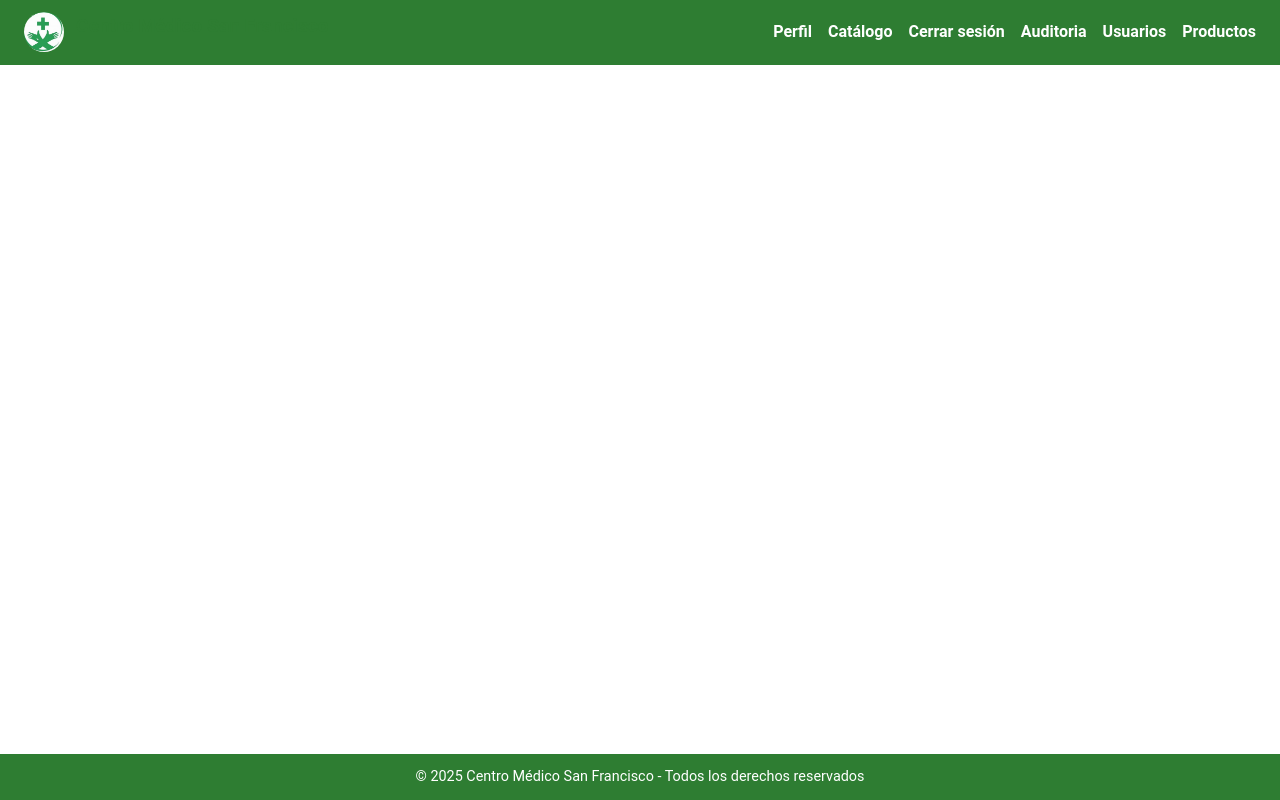
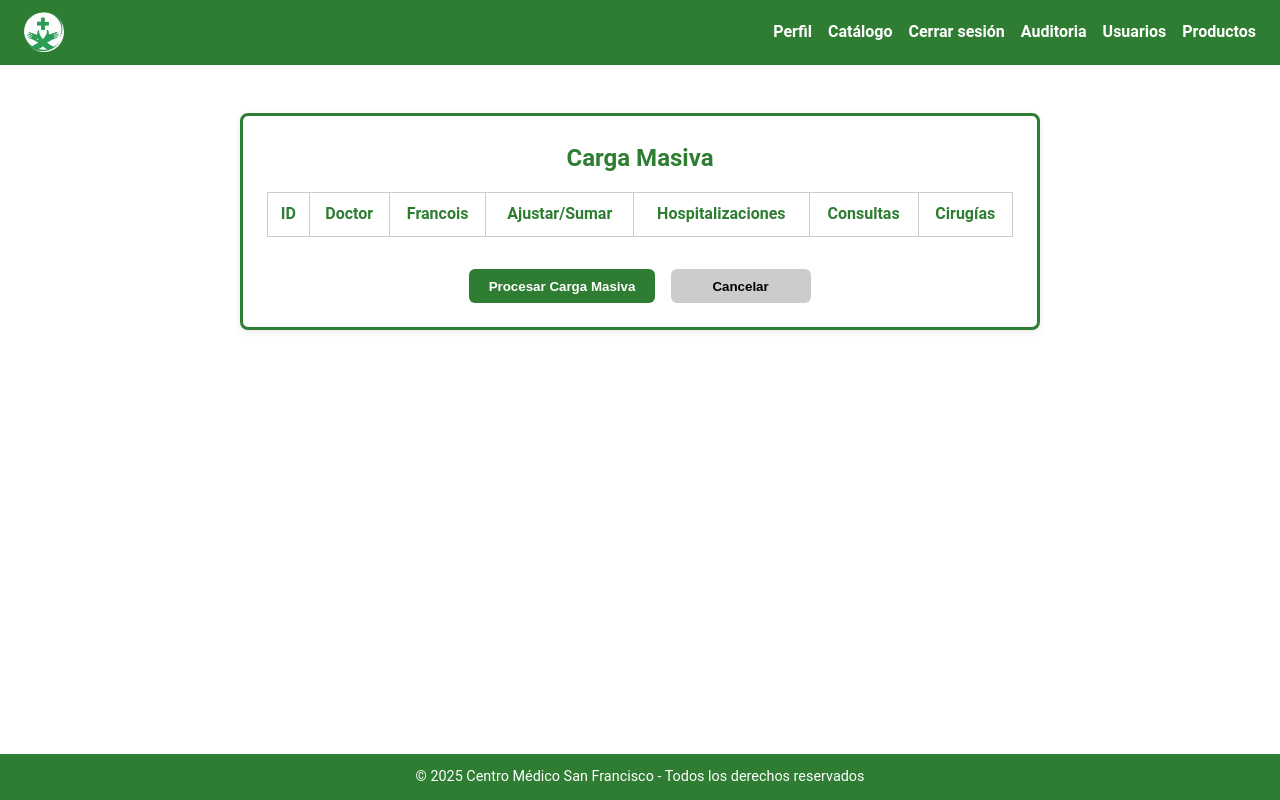
Before and after one commit to HERDACHI/estigma, a React (Vite) app in the folder stigma-app/: page /carga-masiva in a window 1280 px wide. Built offline with nearby package versions, Linux system fonts and the light colour scheme.

Commit message:
Requerimientos de Jesica 1

```diff
--- a/stigma-app/package.json
+++ b/stigma-app/package.json
@@ -14,7 +14,8 @@
     "bootstrap": "^5.3.8",
     "react": "^19.2.0",
     "react-dom": "^19.2.0",
-    "react-router-dom": "^7.9.6"
+    "react-router-dom": "^7.9.6",
+    "xlsx": "^0.18.5"
   },
   "devDependencies": {
     "@eslint/js": "^9.39.1",
--- a/stigma-app/src/App.jsx
+++ b/stigma-app/src/App.jsx
@@ -4,7 +4,6 @@ import Perfil from './pages/Perfil';
 import Catalogo from './pages/Catalogo';
 import CanjeExitoso from './pages/CanjeExitoso';
 import Auditoria from './pages/Auditoria';
-import Usuarios from './pages/Usuarios';
 import Productos from './pages/Productos';
 import Header from './components/Header';
 import Footer from './components/Footer';
@@ -14,6 +13,7 @@ import GestionServicios from './pages/GestionServicios';
 import EditarProducto from './pages/EditarProducto';
 import GestionUsuarios from './pages/GestionUsuarios';
 import CrearUsuario from './pages/CrearUsuario';
+import CargaMasiva from './pages/CargaMasiva';
 
 function App() {
   return (
@@ -36,6 +36,8 @@ function App() {
             <Route path="/gestion-servicios/:id" element={<GestionServicios />} />
             <Route path="/usuarios" element={<GestionUsuarios />} />
             <Route path="/crear-usuario" element={<CrearUsuario />} />
+            <Route path="/gestion-usuarios" element={<GestionUsuarios />} />
+            <Route path="/carga-masiva" element={<CargaMasiva />} />
 
           </Routes>
         </main>
@@ -46,36 +48,3 @@ function App() {
 }
 
 export default App;
-
-
-
-/*import { BrowserRouter, Routes, Route, Navigate } from 'react-router-dom';
-import Login from './pages/Login';
-import Perfil from './pages/Perfil';
-import Catalogo from './pages/Catalogo';
-import CanjeExitoso from './pages/CanjeExitoso';
-import Header from './components/Header';
-import Footer from './components/Footer';
-
-function App() {
-  return (
-    <BrowserRouter>
-      <div className="app-container">
-        <Header />
-        <main className="app-main">
-          <Routes>
-            {/* Ruta por defecto redirige a login
-            <Route path="/" element={<Navigate to="/login" />} />
-            <Route path="/login" element={<Login />} />
-            <Route path="/perfil" element={<Perfil />} />
-            <Route path="/catalogo" element={<Catalogo />} />
-            <Route path="/canje-exitoso" element={<CanjeExitoso />} />
-          </Routes>
-        </main>
-        <Footer />
-      </div>
-    </BrowserRouter>
-  );
-}
-
-export default App; */
--- a/stigma-app/src/assets/colores-cmsf.css
+++ b/stigma-app/src/assets/colores-cmsf.css
@@ -19,7 +19,7 @@ body {
   border-radius: 8px;
 }
 
-.card-cmsf {
+.card-cmsf,.perfil-header {
   border: 1px solid var(--cmsf-verde);
   background-color: var(--cmsf-acento);
 }
--- a/stigma-app/src/components/CatalogoProductos.css
+++ b/stigma-app/src/components/CatalogoProductos.css
@@ -42,7 +42,7 @@
 }
 
 .producto-costo {
-  color: var(--cmsf-verde-claro);
+  color: var(--cmsf-verde-oscuro);
   font-size: 1.1rem;
   margin-bottom: 1rem;
 }
--- a/stigma-app/src/components/CatalogoProductos.jsx
+++ b/stigma-app/src/components/CatalogoProductos.jsx
@@ -1,19 +1,63 @@
-import React from 'react';
+// src/pages/CatalogoProductos.jsx
+import React, { useState } from 'react';
 import './CatalogoProductos.css';
 import '../assets/colores-cmsf.css';
 
 function CatalogoProductos({ productos, onCanjear }) {
-  // productos es un array de objetos con la forma:
-  // [
-  //   { id: 1, nombre: "Tensiómetro Omron", costo: 300, imagen: "/assets/productos/tensiometro.png" },
-  //   { id: 2, nombre: "Glucómetro VidaCheck", costo: 250, imagen: "/assets/productos/glucometro.png" }
-  // ]
+  const [filtro, setFiltro] = useState("todos");
+
+  // Filtrar productos según el rango seleccionado
+  const productosFiltrados = productos.filter((p) => {
+    if (filtro === "20-100") {
+      return p.costo >= 20 && p.costo <= 100;
+    }
+    if (filtro === "100-300") {
+      return p.costo >= 100 && p.costo <= 300;
+    }
+    return true; // "todos"
+  });
 
   return (
     <div className="catalogo-container">
       <h2 className="catalogo-title">Catálogo de Productos</h2>
+
+      {/* Filtros */}
+      <div className="catalogo-filtros">
+        <label>
+          <input
+            type="radio"
+            name="filtro"
+            value="todos"
+            checked={filtro === "todos"}
+            onChange={(e) => setFiltro(e.target.value)}
+          />
+          Todos
+        </label>
+        <label>
+          <input
+            type="radio"
+            name="filtro"
+            value="20-100"
+            checked={filtro === "20-100"}
+            onChange={(e) => setFiltro(e.target.value)}
+          />
+          20 - 100 FR
+        </label>
+        <label>
+          <input
+            type="radio"
+            name="filtro"
+            value="100-300"
+            checked={filtro === "100-300"}
+            onChange={(e) => setFiltro(e.target.value)}
+          />
+          100 - 300 FR
+        </label>
+      </div>
+
+      {/* Grid de productos */}
       <div className="catalogo-grid">
-        {productos.map((producto) => (
+        {productosFiltrados.map((producto) => (
           <div key={producto.id} className="producto-card card-cmsf">
             <img
               src={producto.imagen}
--- a/stigma-app/src/components/PerfilMedico.jsx
+++ b/stigma-app/src/components/PerfilMedico.jsx
@@ -30,6 +30,9 @@ function PerfilMedico({ medico }) {
           <p className="perfil-francoins">
             Francoins: <strong>{medico.francoins} FR</strong>
           </p>
+          <p><strong>Código:</strong> {medico.codigo}</p>
+          <p><strong>Correo:</strong> {medico.correo}</p>
+          <p><strong>Teléfono:</strong> {medico.telefono}</p>
         </div>
       </div>
 
--- a/stigma-app/src/pages/Auditoria.jsx
+++ b/stigma-app/src/pages/Auditoria.jsx
@@ -1,6 +1,7 @@
 // src/pages/Auditoria.jsx
 import React, { useState } from "react";
 import { useNavigate } from "react-router-dom";
+import * as XLSX from "xlsx";   // 👈 para leer Excel
 import "./Auditoria.css";
 
 function Auditoria() {
@@ -36,6 +37,25 @@ function Auditoria() {
     navigate(`/gestion-servicios/${selectedDoctor.id}`, {
       state: { nombre: selectedDoctor.usuario }
     });
+  };
+
+  // 👇 Manejar carga masiva desde Excel
+  const handleFileUpload = (e) => {
+    const file = e.target.files[0];
+    if (!file) return;
+
+    const reader = new FileReader();
+    reader.onload = (evt) => {
+      const data = new Uint8Array(evt.target.result);
+      const workbook = XLSX.read(data, { type: "array" });
+      const sheetName = workbook.SheetNames[0];
+      const worksheet = workbook.Sheets[sheetName];
+      const jsonData = XLSX.utils.sheet_to_json(worksheet);
+
+      // Navegar a ventana carga-masiva con los datos
+      navigate("/carga-masiva", { state: { data: jsonData } });
+    };
+    reader.readAsArrayBuffer(file);
   };
 
   return (
@@ -91,6 +111,17 @@ function Auditoria() {
         <button className="gestion-btn" onClick={handleGestionarServicios}>
           Gestionar Servicios
         </button>
+
+        {/* Botón de carga masiva */}
+        <label className="gestion-btn">
+          Carga Masiva
+          <input
+            type="file"
+            accept=".xlsx, .xls"
+            style={{ display: "none" }}
+            onChange={handleFileUpload}
+          />
+        </label>
       </div>
     </div>
   );
--- /dev/null
+++ b/stigma-app/src/pages/CargaMasiva.css
@@ -0,0 +1,40 @@
+/* CargaMasiva.css */
+.carga-table {
+  width: 100%;
+  border-collapse: collapse;
+  margin-top: 1rem;
+}
+
+.carga-table th,
+.carga-table td {
+  border: 1px solid #ccc;
+  padding: 0.6rem;
+  text-align: center;
+}
+
+.form-actions {
+  display: flex;
+  justify-content: center;
+  gap: 1rem;
+  margin-top: 2rem;
+}
+
+.procesar-btn {
+  background-color: var(--cmsf-verde);
+  color: var(--cmsf-blanco);
+  padding: 0.6rem 1.2rem;
+  border-radius: 6px;
+  cursor: pointer;
+  font-weight: bold;
+  border: none;
+}
+
+.cancelar-btn {
+  background-color: #ccc;
+  color: #000;
+  padding: 0.6rem 1.2rem;
+  border-radius: 6px;
+  cursor: pointer;
+  font-weight: bold;
+  border: none;
+}
--- /dev/null
+++ b/stigma-app/src/pages/CargaMasiva.jsx
@@ -0,0 +1,55 @@
+// src/pages/CargaMasiva.jsx
+import React from "react";
+import { useLocation, useNavigate } from "react-router-dom";
+import "./CargaMasiva.css";
+
+function CargaMasiva() {
+  const location = useLocation();
+  const navigate = useNavigate();
+  const data = location.state?.data || [];
+
+  return (
+    <div className="page-card">
+      <h2>Carga Masiva</h2>
+
+      <table className="carga-table">
+        <thead>
+          <tr>
+            <th>ID</th>
+            <th>Doctor</th>
+            <th>Francois</th>
+            <th>Ajustar/Sumar</th>
+            <th>Hospitalizaciones</th>
+            <th>Consultas</th>
+            <th>Cirugías</th>
+          </tr>
+        </thead>
+        <tbody>
+          {data.map((row, idx) => (
+            <tr key={idx}>
+              <td>{row.id}</td>
+              <td>{row.usuario}</td>
+              <td>{row.francois}</td>
+              <td>{row["ajustar/sumar"]}</td>
+              <td>{row.hospitalizaciones}</td>
+              <td>{row.consultas}</td>
+              <td>{row.cirujias}</td>
+            </tr>
+          ))}
+        </tbody>
+      </table>
+
+      <div className="form-actions">
+        <button className="procesar-btn">Procesar Carga Masiva</button>
+        <button
+          className="cancelar-btn"
+          onClick={() => navigate("/auditoria")}
+        >
+          Cancelar
+        </button>
+      </div>
+    </div>
+  );
+}
+
+export default CargaMasiva;
--- a/stigma-app/src/pages/Catalogo.jsx
+++ b/stigma-app/src/pages/Catalogo.jsx
@@ -6,7 +6,7 @@ function Catalogo() {
     { id: 1, nombre: 'Tensiómetro Omron', costo: 300, imagen: '/assets/productos/tensiometro.png' },
     { id: 2, nombre: 'Glucómetro Vivachek', costo: 250, imagen: '/assets/productos/glucometro.png' },
     { id: 3, nombre: 'Tensiómetro', costo: 300, imagen: '/assets/productos/tensiometro.png' },
-    { id: 4, nombre: 'Glucómetro', costo: 250, imagen: '/assets/productos/glucometro.png' },
+    { id: 4, nombre: 'Glucómetro Tipo A', costo: 50, imagen: '/assets/productos/glucometro.png' },
   ];
 
   const handleCanjear = (producto) => {
--- a/stigma-app/src/pages/CrearUsuario.jsx
+++ b/stigma-app/src/pages/CrearUsuario.jsx
@@ -93,7 +93,7 @@ function CrearUsuario() {
           <button
             type="button"
             className="cancelar-btn"
-            onClick={() => navigate("/gestion-usuarios")}
+            onClick={() => navigate("/usuarios")}
           >
             Cancelar
           </button>
```
Also changed, not shown: 1 other file (tests, documents, lock files or other folders).
